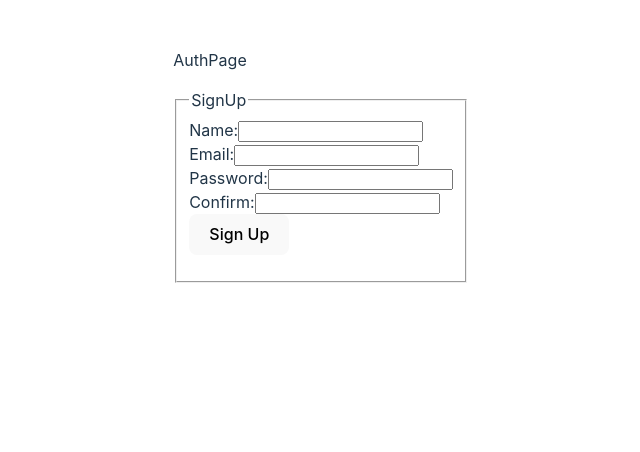
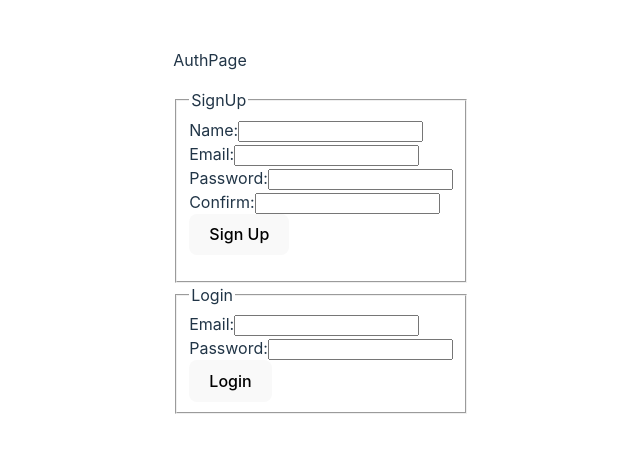
Before and after one commit to vanitaar/mern-sei50-practice, a React (Vite) app: page / in a window 1280 px wide. Shown: the top 452 px of the page, without its empty margins (319-959 px from the left). Built offline with nearby package versions, Linux system fonts and the light colour scheme.

Commit message:
implement login form

```diff
--- /dev/null
+++ b/src/components/LoginForm/LoginForm.jsx
@@ -0,0 +1,92 @@
+import { login } from "../../utilities/users-service";
+import debug from "debug";
+
+const log = debug("mern:components:LoginForm");
+
+export default function LoginForm() {
+  const handleSubmit = (event) => {
+    event.preventDefault();
+
+    const formData = new FormData(event.target);
+    const data = Object.fromEntries(formData);
+
+    log("data: %o", data);
+    const { email, password } = data;
+    login(email, password);
+  };
+
+  return (
+    <form onSubmit={handleSubmit}>
+      <fieldset>
+        <legend>Login</legend>
+
+        <label>
+          Email:
+          <input name="email" />
+        </label>
+        <br />
+
+        <label>
+          Password:
+          <input name="password" />
+        </label>
+        <br />
+        <button>Login</button>
+      </fieldset>
+    </form>
+  );
+}
+
+// export default function LoginForm({ setUser }) {
+//   const [credentials, setCredentials] = useState({
+//     email: "",
+//     password: "",
+//   });
+//   const [error, setError] = useState("");
+
+//   function handleChange(evt) {
+//     setCredentials({ ...credentials, [evt.target.name]: evt.target.value });
+//     setError("");
+//   }
+
+//   async function handleSubmit(evt) {
+//     // Prevent form from being submitted to the server
+//     evt.preventDefault();
+//     try {
+//       // The promise returned by the signUp service method
+//       // will resolve to the user object included in the
+//       // payload of the JSON Web Token (JWT)
+//       const user = await usersService.login(credentials);
+//       setUser(user);
+//     } catch {
+//       setError("Log In Failed - Try Again");
+//     }
+//   }
+
+//   return (
+//     <div>
+//       <div className="form-container">
+//         <form autoComplete="off" onSubmit={handleSubmit}>
+//           <label>Email</label>
+//           <input
+//             type="text"
+//             name="email"
+//             value={credentials.email}
+//             onChange={handleChange}
+//             required
+//           />
+//           <label>Password</label>
+//           <input
+//             type="password"
+//             name="password"
+//             value={credentials.password}
+//             onChange={handleChange}
+//             required
+//           />
+//           <button type="submit">LOG IN</button>
+//         </form>
+//       </div>
+//       <p className="error-message">&nbsp;{error}</p>
+//     </div>
+//   );
+// }
--- a/src/pages/AuthPage/AuthPage.jsx
+++ b/src/pages/AuthPage/AuthPage.jsx
@@ -1,10 +1,12 @@
 import SignUpForm from "../../components/SignUpForm/SignUpForm";
+import LoginForm from "../../components/LoginForm/LoginForm";
 
 export default function AuthPage({ setUser }) {
   return (
     <>
       <p>AuthPage</p>
       <SignUpForm setUser={setUser} />
+      <LoginForm />
     </>
   );
 }
--- a/src/utilities/users-api.js
+++ b/src/utilities/users-api.js
@@ -23,3 +23,19 @@ export const signUp = async (userData) => {
     throw new Error("Invalid Sign Up");
   }
 };
+
+export async function login(userData) {
+  log("userData: %o", userData);
+  const res = await fetch(`${BASE_URL}/login`, {
+    method: "POST",
+    headers: { "Content-Type": "application/json" },
+    body: JSON.stringify(userData),
+  });
+
+  if (res.ok) {
+    return res.json();
+  } else {
+    log("error: Invalid Login");
+    throw new Error("Invalid Login");
+  }
+}
--- a/src/utilities/users-service.js
+++ b/src/utilities/users-service.js
@@ -38,3 +38,10 @@ export const signUp = async (userData) => {
 export const logOut = () => {
   localStorage.removeItem("token");
 };
+
+export const login = (email, password) => {
+  log("%s, %s", email, password);
+  const user = { email, password };
+
+  usersAPI.login(user);
+};
```
